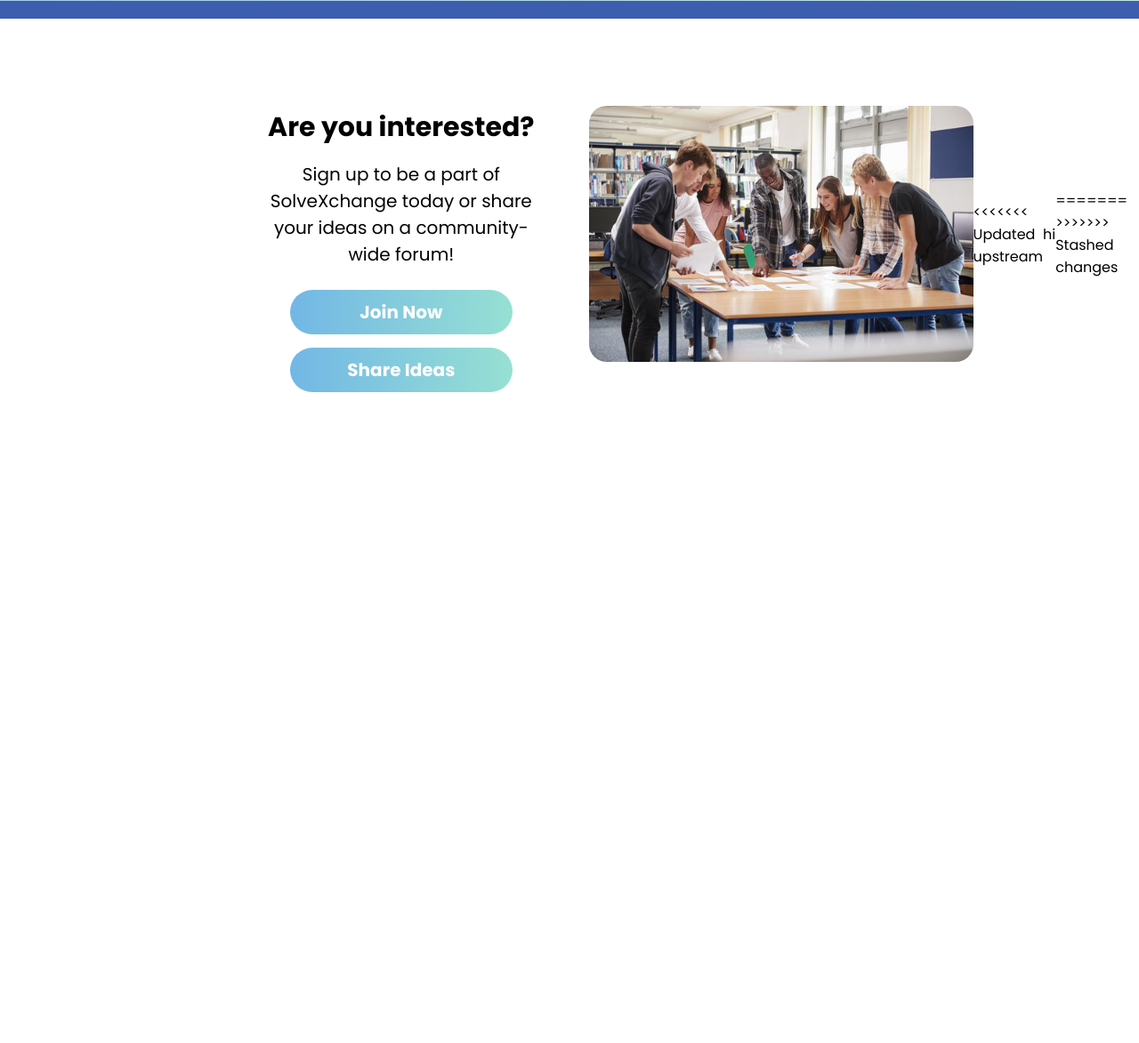
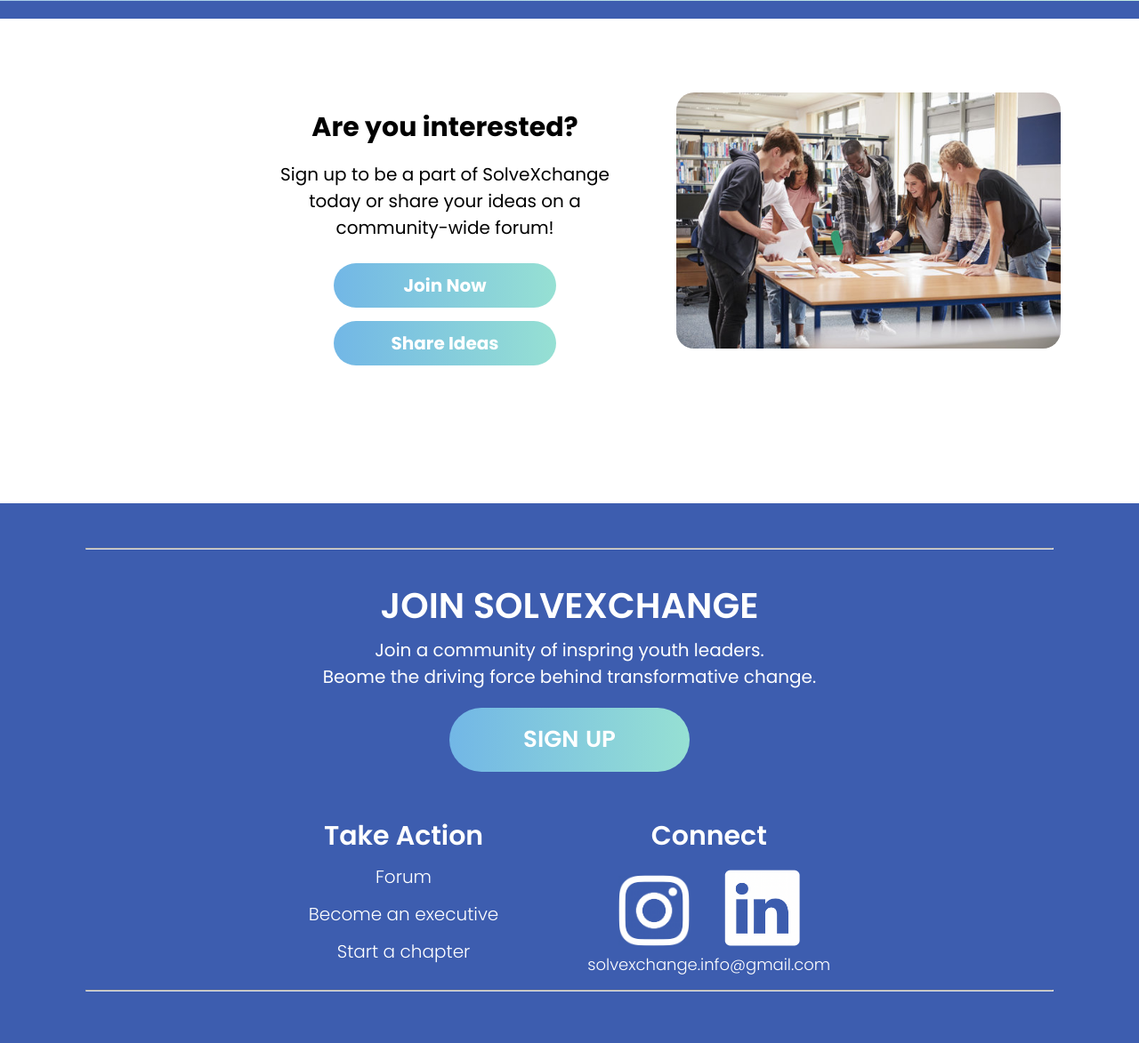
Before and after one commit to yih0nk/Solve-XChange-Website, a Flask app: page / in a window 1280 px wide. Shown: the part 3034-4207 px from the top of the page at 89% size. Before the commit the page ends 3475 px from the top, so only its background shows below. Run offline with Flask 3, Linux system fonts and the light colour scheme.

Commit message:
added things

```diff
--- a/static/css/index.css
+++ b/static/css/index.css
@@ -312,3 +312,120 @@ body, html {
     height:288px;
     border-radius:20px;
 }
+
+
+
+#join-wrapper{
+    width: 100%;
+    margin-top: 90px;
+    background-color: rgb(61, 93, 175);
+    padding-top: 50px;
+    padding-bottom: 50px;
+    text-align: center;
+    color:white;
+}
+
+.white-line{
+    width: 85%;
+    height: 1px;
+    margin-top: 0px;
+    background-color: white;
+}
+
+#join-title-div{
+    padding-top: 25px;
+}
+
+#join-title{
+    font-size: 40px;
+    font-weight: 600;
+}
+
+#join-slogan{
+    font-size: 20px;
+    margin-top: -15px;
+}
+
+#join-below{
+    display: flex;
+    justify-content: center;
+}
+
+#signup-button{
+    border-radius: 50px;
+    border: 0;
+    color: white;
+    width:270px;
+    height:72px;
+    padding:8px;
+    font-family: "Poppins", sans-serif;
+    font-size:26px;
+    font-weight: 600;
+    word-spacing: 1.5px;
+    background: rgb(114,183,230);
+    text-align:center;
+    background: linear-gradient(90deg, rgba(114,183,230,1) 0%, rgba(150,224,211,1) 100%);
+}
+
+.join-subtitles-div{
+    padding-top: 50px;
+    padding-left: 50px;
+    padding-right: 50px;
+}
+
+.join-subtitles{
+    font-size: 30px;
+    font-weight: 600;
+}
+
+#action-info{
+    display:block;
+    font-size: 28px;
+    line-height: 60px;
+    max-height: 150px;
+}
+
+#connect-info{
+    margin-top: 15px;
+}
+
+#email{
+    margin:0px 0px 15px 0px;
+}
+
+#insta{
+    padding-right: 20px;
+}
+
+#linkedin{
+    padding-left: 15px;
+}
+
+.link,.link:visited,.link:active{
+    font-size:20px;
+    color:white;
+    text-decoration: none;
+    font-weight:300;
+    margin:0px 0px 0px 0px;
+}
+
+.link:hover{
+    text-decoration: underline;
+}
+
+#linkwrap{
+    margin:0;
+    line-height: normal;
+}
+
+#link2,#link2:visited,#link2:active{
+    font-size:18px;
+    color:white;
+    text-decoration: none;
+    font-weight:300;
+
+}
+
+#link2:hover{
+    text-decoration: underline;
+}
--- a/templates/index.html
+++ b/templates/index.html
@@ -117,12 +117,38 @@
             <button type="button" class="button-style2">Share Ideas</button>
         </div>
         <img id="filler-image" draggable="false" src="{{ url_for('static', filename='images/filler.png') }}">
-<<<<<<< Updated upstream
-            <p>hi</p>
-=======
->>>>>>> Stashed changes
-        </div>
     </div>
 
 </div>
+<footer id="join-wrapper">
+    <hr class="white-line">
+    <div id="join-title-div">
+        <label id="join-title">JOIN SOLVEXCHANGE</label>
+    </div>
+    <div id="join-slogan">
+        <p>Join a community of inspring youth leaders.<br>Beome the driving force behind transformative change.</p>
+    </div>
+    <button id="signup-button" type="button">SIGN UP</button>
+    <div id="join-below">
+        <div class="join-subtitles-div">
+            <label class="join-subtitles">Take Action</label>
+            <div id="action-info">
+                <p id="linkwrap"><a class="link" href="http://127.0.0.1:5000/forum">Forum</a><br><a class="link" href="#">Become an executive</a><br><a class="link" href="#">Start a chapter</a></p>
+            </div>
+        </div>
+        <div class="join-subtitles-div">
+            <label class="join-subtitles">Connect</label>
+            <div id="connect-info">
+                <img id="insta" src="{{ url_for('static', filename='images/insta.png') }}" width="100">
+                <img id="linkedin" src="{{ url_for('static', filename='images/linkedin.png') }}" width="100">
+            </div>
+            <div id="email">
+                <a id="link2" href="mailto:solvexchange.info@gmail.com">solvexchange.info@gmail.com</a>
+            </div>
+        </div>
+    </div>
+    <hr class="white-line">
+</footer>
+
+
 {% endblock %}
```
